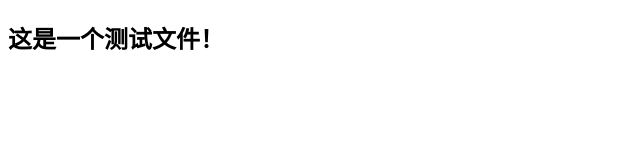
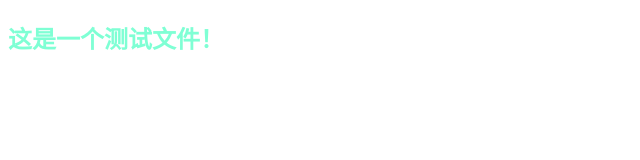
Before and after one commit to haoTian857/supermall, a plain HTML site: page index.html in a window 1280 px wide. Shown: the whole page, without its empty margins (0-640 px from the left). Drawn offline with Linux system fonts and the light colour scheme.

Commit message:
initProgram

```diff
--- /dev/null
+++ b/index.css
@@ -0,0 +1,4 @@
+h2{
+	color: aquamarine;
+	size: 1.875rem;
+}
--- a/index.html
+++ b/index.html
@@ -5,6 +5,7 @@
 	<meta name="viewport" content="width=device-width, initial-scale=1.0">
 	<meta http-equiv="X-UA-Compatible" content="ie=edge">
 	<title>将本地文件上传到仓库</title>
+	<link rel="stylesheet" href="./index.css">
 </head>
 <body>
 	<h2>这是一个测试文件！</h2>
```
